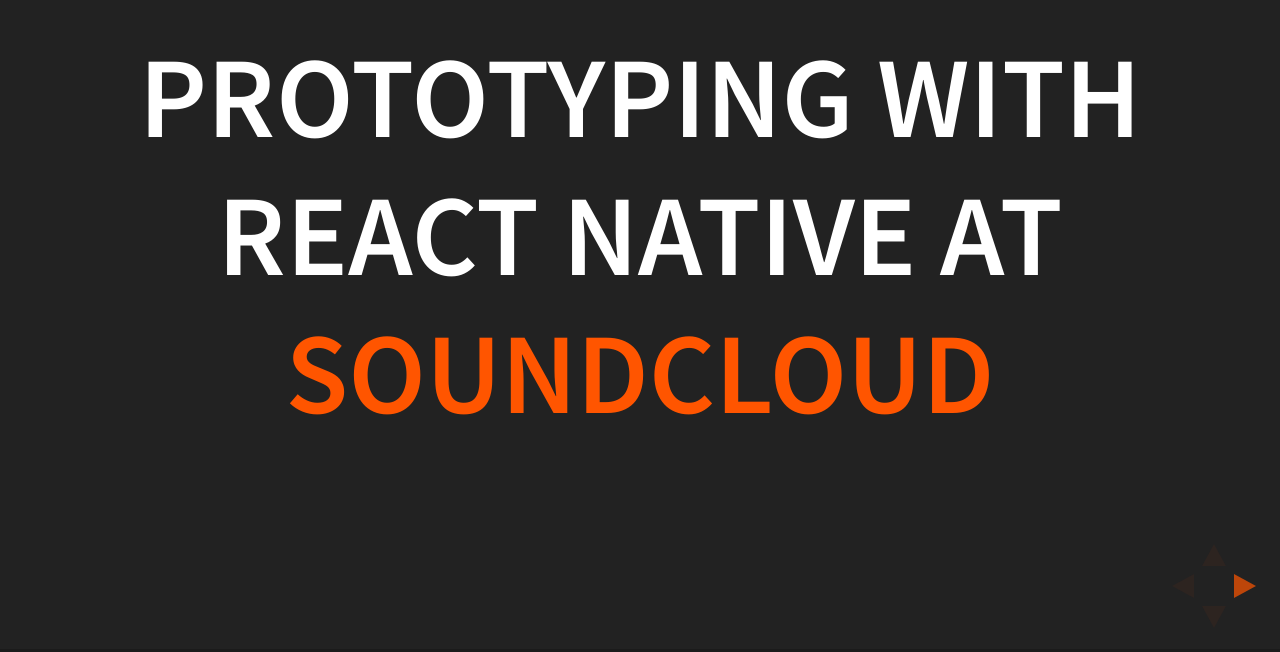
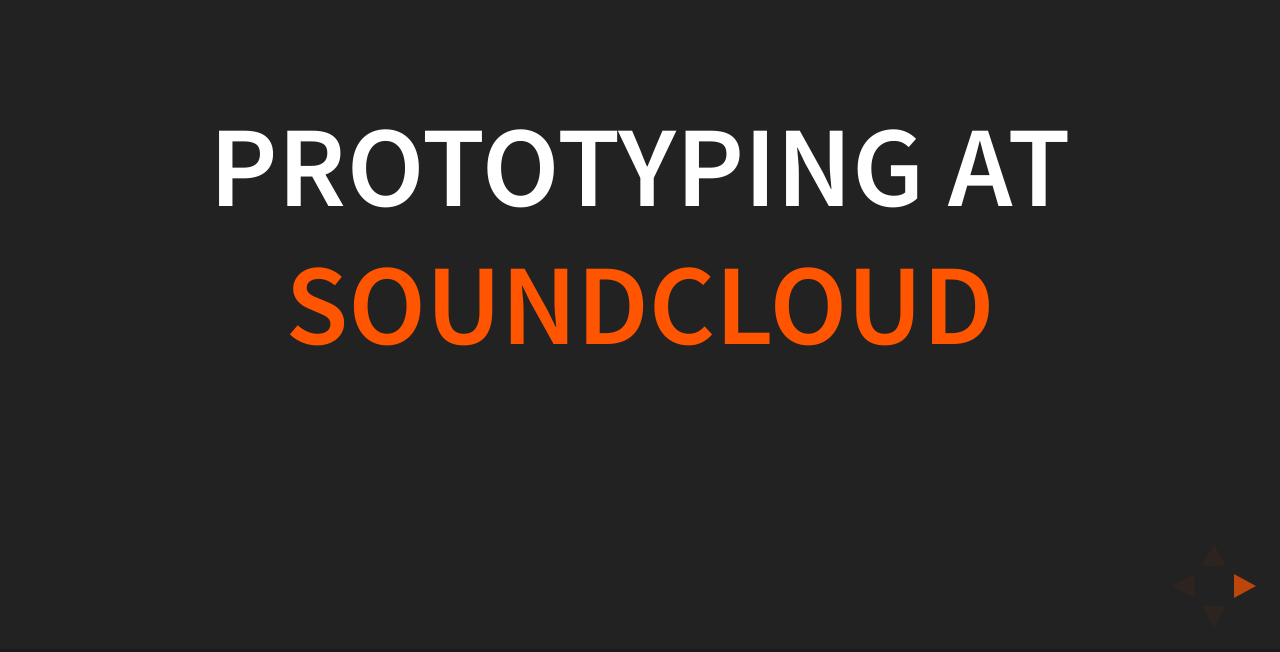
Before and after one commit to janmonschke/prototyping-at-soundcloud, a website: page index.html in a window 1280 px wide. Shown: the part 148-800 px from the top of the page. Drawn offline with Linux system fonts and the light colour scheme.

Commit message:
Changing the title of the talk

```diff
--- a/index.html
+++ b/index.html
@@ -4,7 +4,7 @@
 		<meta charset="utf-8">
 		<meta name="viewport" content="width=device-width, initial-scale=1.0, maximum-scale=1.0, user-scalable=no">
 
-		<title>How React Native changed prototyping at SoundCloud</title>
+		<title>Prototyping at SoundCloud</title>
 
 		<link rel="stylesheet" href="css/reveal.css">
 		<link rel="stylesheet" href="css/theme/black.css">
@@ -64,7 +64,7 @@
 		<div class="reveal">
 			<div class="slides">
 				<section>
-					<h1>Prototyping with React Native at <span class="sc-highlight">SoundCloud</span></h1>
+					<h1>Prototyping at <span class="sc-highlight">SoundCloud</span></h1>
 				</section>
 				<section>
 					<h2>Who are we?</h2>
```
